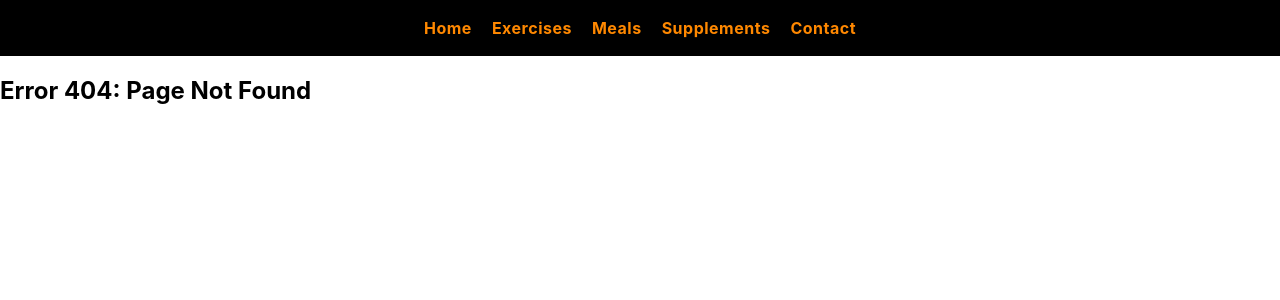
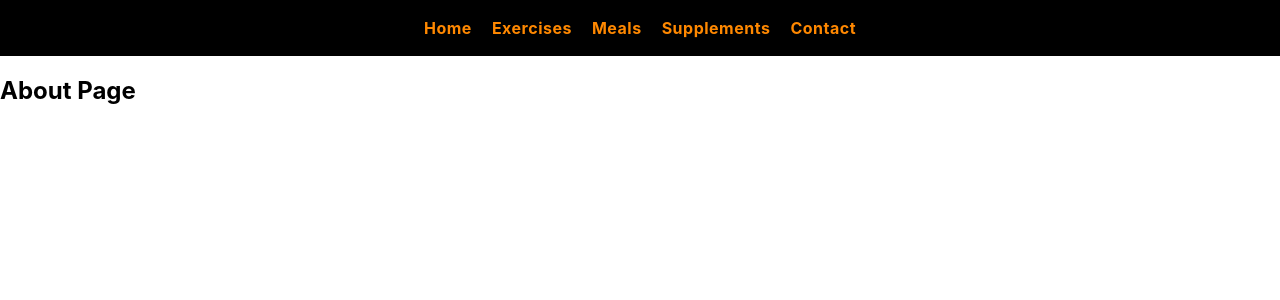
Before and after one commit to Sp0oqY/aws, a React (Create React App) app: page /about in a window 1280 px wide. Before the commit this address had no page. Shown: the top 300 px of the page. Built offline with nearby package versions, Linux system fonts and the light colour scheme.

Commit message:
just trying smth v3

```diff
--- a/src/App.js
+++ b/src/App.js
@@ -18,9 +18,9 @@ class App extends Component {
       <div>
         <BrowserRouter>
           <Routes>
-            <Route path="https://main.drzyxmq7a3ydx.amplifyapp.com/home" element={<Home />} />
-            <Route path="https://main.drzyxmq7a3ydx.amplifyapp.com/about" element={<About />} />
-            <Route path="https://main.drzyxmq7a3ydx.amplifyapp.com/contact" element={<Contact />} />
+            <Route path="/home" element={<Home />} />
+            <Route path="/about" element={<About />} />
+            <Route path="/contact" element={<Contact />} />
             <Route path="*" element={<NoPage />} />
           </Routes>
         </BrowserRouter>
```
